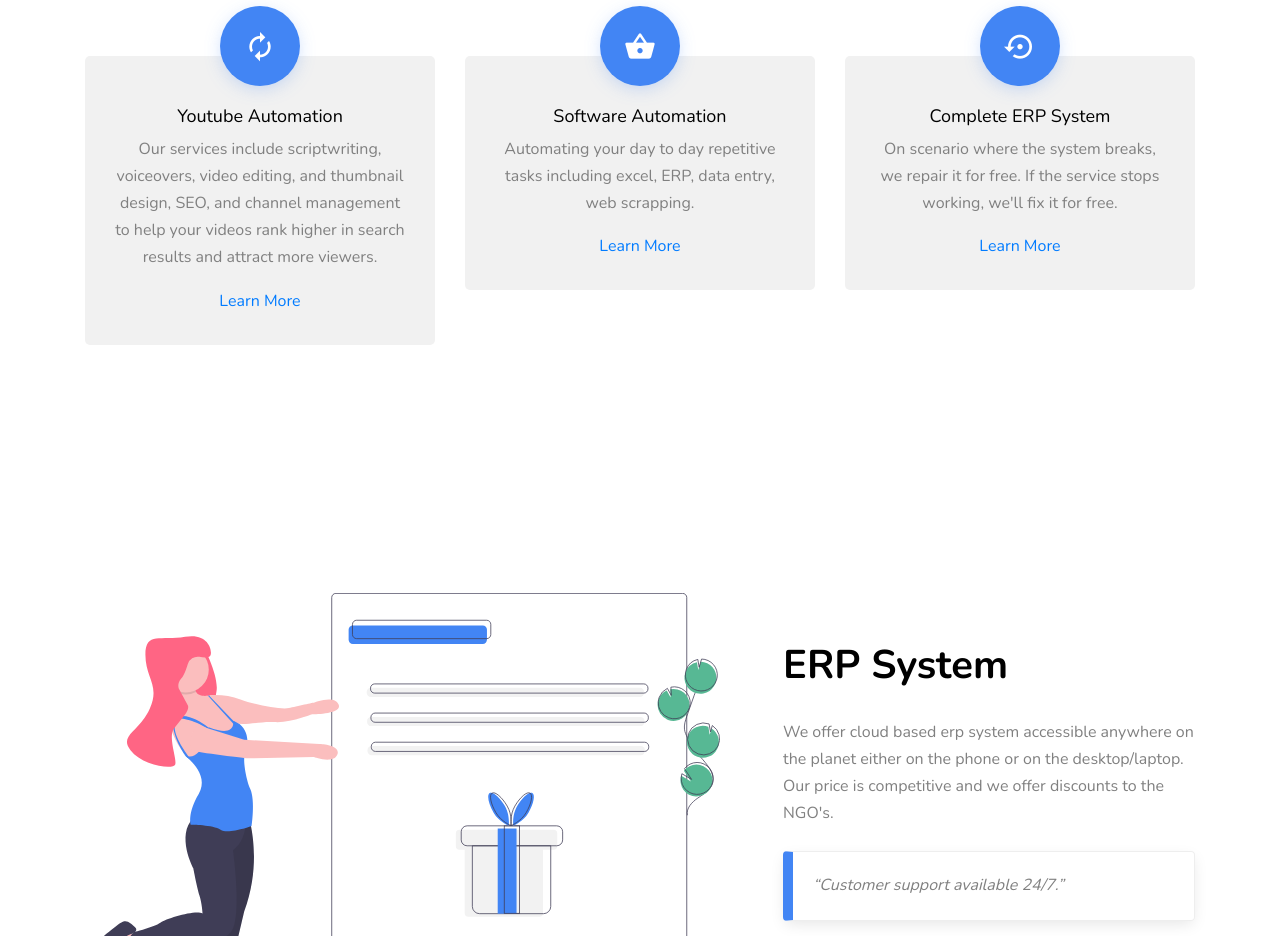
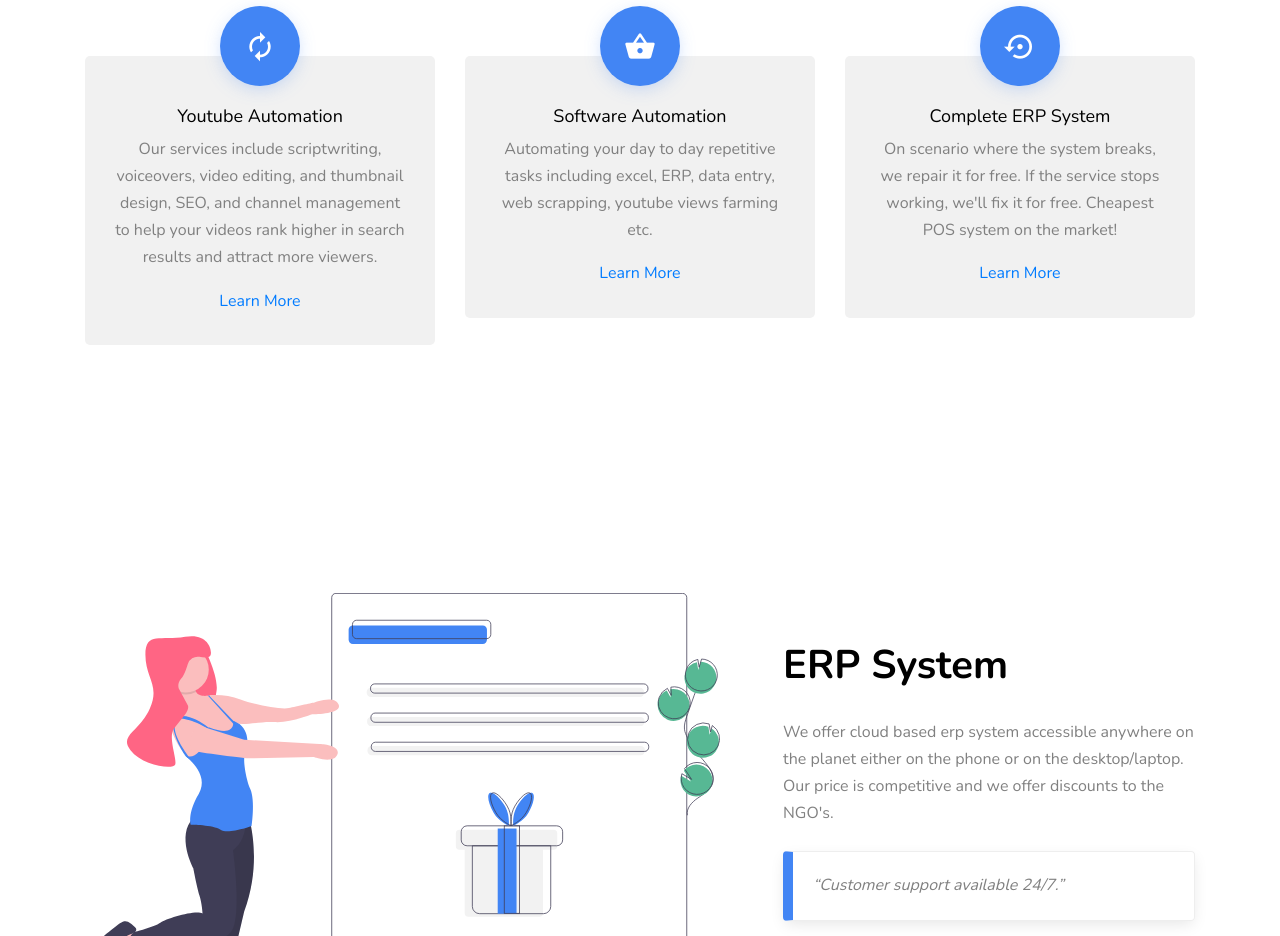
Before and after one commit to mujeebishaque/bahaar, a plain HTML site: page index.html in a window 1280 px wide. Shown: the part 1060-1996 px from the top of the page. Drawn offline with nearby package versions, Linux system fonts and the light colour scheme; files whose address does not match are found by name.

Commit message:
cheapest pos system

```diff
--- a/index.html
+++ b/index.html
@@ -103,7 +103,7 @@
 							</div>
 							<div>
 								<h3>Software Automation</h3>
-								<p>Automating your day to day repetitive tasks including excel, ERP, data entry, web scrapping.</p>
+								<p>Automating your day to day repetitive tasks including excel, ERP, data entry, web scrapping, youtube views farming etc.</p>
 								<p><a href="#">Learn More</a></p>
 							</div>
 						</div>
@@ -115,7 +115,7 @@
 							</div>
 							<div>
 								<h3>Complete ERP System</h3>
-								<p>On scenario where the system breaks, we repair it for free. If the service stops working, we'll fix it for free.</p>
+								<p>On scenario where the system breaks, we repair it for free. If the service stops working, we'll fix it for free. Cheapest POS system on the market!</p>
 								<p><a href="#">Learn More</a></p>
 							</div>
 						</div>
```
